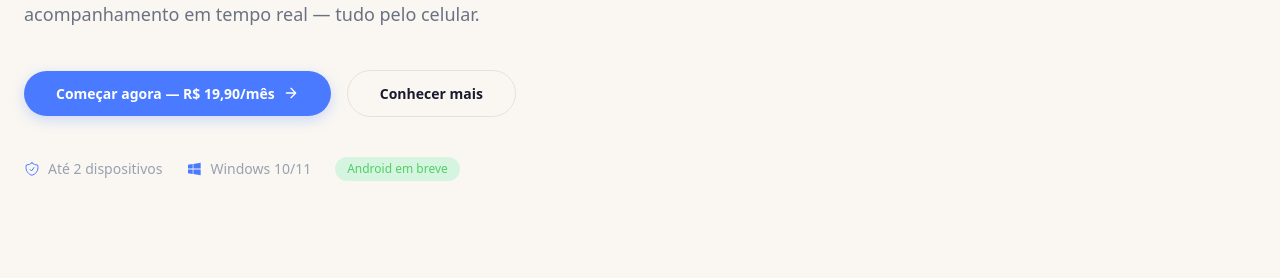
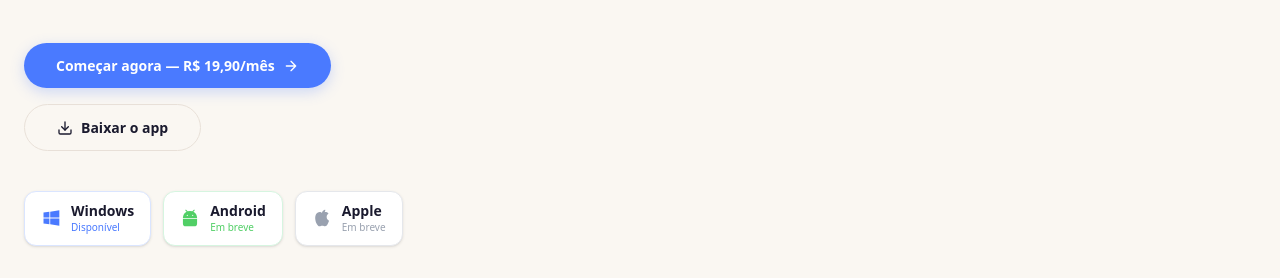
Before and after one commit to overdrive-dev/silencio-no-pc, a Next.js app in the folder web/: page / in a window 1280 px wide. Shown: the part 522-800 px from the top of the page. Built offline with nearby package versions, Linux system fonts and the light colour scheme; no server answers.

Commit message:
feat: add public download button for signed-out users, prominent platform availability bar (Windows/Android/Apple)

```diff
--- a/web/src/app/page.tsx
+++ b/web/src/app/page.tsx
@@ -148,9 +148,10 @@ export default function Home() {
                       <svg className="size-4" viewBox="0 0 24 24" fill="none" stroke="currentColor" strokeWidth="2" strokeLinecap="round" strokeLinejoin="round"><path d="M5 12h14M12 5l7 7-7 7"/></svg>
                     </button>
                   </SignUpButton>
-                  <a href="#features" className="btn-pill btn-pill-outline">
-                    Conhecer mais
-                  </a>
+                  <Link href="/download" className="btn-pill btn-pill-outline flex items-center gap-2">
+                    <svg className="size-4" viewBox="0 0 24 24" fill="none" stroke="currentColor" strokeWidth="2" strokeLinecap="round" strokeLinejoin="round"><path d="M21 15v4a2 2 0 0 1-2 2H5a2 2 0 0 1-2-2v-4"/><polyline points="7 10 12 15 17 10"/><line x1="12" y1="15" x2="12" y2="3"/></svg>
+                    Baixar o app
+                  </Link>
                 </SignedOut>
                 <SignedIn>
                   <Link href="/dispositivos" className="btn-pill btn-pill-primary">
@@ -164,19 +165,34 @@ export default function Home() {
                 </SignedIn>
               </div>
 
-              <div className="animate-fade-in-up delay-4 mt-10 flex items-center gap-x-6 gap-y-2 flex-wrap text-sm text-gray-400">
-                <div className="flex items-center gap-2">
-                  <ShieldCheckIcon className="size-4 text-[#4A7AFF]" />
-                  <span>Até 2 dispositivos</span>
-                </div>
-                <div className="flex items-center gap-2">
-                  <svg className="size-4 text-[#4A7AFF]" viewBox="0 0 24 24" fill="currentColor">
+              {/* Platform availability bar */}
+              <div className="animate-fade-in-up delay-4 mt-10 flex items-center gap-3 flex-wrap">
+                <div className="flex items-center gap-2.5 rounded-xl bg-white border border-[#DAE5FF] shadow-sm px-4 py-2.5">
+                  <svg className="size-5 text-[#4A7AFF]" viewBox="0 0 24 24" fill="currentColor">
                     <path d="M3 5.548l7.065-0.966v6.829H3V5.548zm0 12.904l7.065 0.966v-6.829H3v5.863zM11.065 4.38L22 2.75v8.661h-10.935V4.38zm0 15.24L22 21.25v-8.661h-10.935v7.031z" />
                   </svg>
-                  <span>Windows 10/11</span>
+                  <div className="flex flex-col">
+                    <span className="text-sm font-semibold text-[#1a1a2e] leading-tight">Windows</span>
+                    <span className="text-[10px] text-[#4A7AFF] font-medium">Disponível</span>
+                  </div>
                 </div>
-                <div className="flex items-center gap-1.5 rounded-full bg-[#D6F5E0] px-3 py-1">
-                  <span className="text-[#51CF66] font-medium text-xs">Android em breve</span>
+                <div className="flex items-center gap-2.5 rounded-xl bg-white border border-[#D6F5E0] shadow-sm px-4 py-2.5">
+                  <svg className="size-5 text-[#51CF66]" viewBox="0 0 24 24" fill="currentColor">
+                    <path d="M17.523 2.237a.625.625 0 0 0-.886 0L14.87 3.993a8.628 8.628 0 0 0-5.746 0L7.363 2.237a.625.625 0 1 0-.886.886l1.5 1.5A8.57 8.57 0 0 0 3.5 11.5v.5h17v-.5a8.57 8.57 0 0 0-4.477-6.877l1.5-1.5a.625.625 0 0 0 0-.886ZM8.75 9.5a.75.75 0 1 1 0-1.5.75.75 0 0 1 0 1.5Zm6.5 0a.75.75 0 1 1 0-1.5.75.75 0 0 1 0 1.5ZM3.5 13v5.5A3.5 3.5 0 0 0 7 22h10a3.5 3.5 0 0 0 3.5-3.5V13h-17Z" />
+                  </svg>
+                  <div className="flex flex-col">
+                    <span className="text-sm font-semibold text-[#1a1a2e] leading-tight">Android</span>
+                    <span className="text-[10px] text-[#51CF66] font-medium">Em breve</span>
+                  </div>
+                </div>
+                <div className="flex items-center gap-2.5 rounded-xl bg-white border border-gray-200 shadow-sm px-4 py-2.5">
+                  <svg className="size-5 text-gray-400" viewBox="0 0 24 24" fill="currentColor">
+                    <path d="M18.71 19.5C17.88 20.74 17.02 21.95 15.66 21.97C14.32 22 13.89 21.18 12.37 21.18C10.84 21.18 10.37 21.95 9.1 22C7.79 22.05 6.8 20.68 5.96 19.47C4.25 16.56 2.93 11.3 4.7 7.72C5.57 5.94 7.36 4.86 9.28 4.84C10.56 4.82 11.75 5.74 12.55 5.74C13.33 5.74 14.77 4.62 16.35 4.8C17.02 4.83 18.77 5.07 19.87 6.72C19.78 6.78 17.5 8.12 17.53 10.88C17.56 14.19 20.43 15.28 20.47 15.3C20.44 15.39 19.99 16.93 18.71 19.5ZM13 3.5C13.73 2.67 14.94 2.04 15.94 2C16.07 3.17 15.6 4.35 14.9 5.19C14.21 6.04 13.07 6.7 11.95 6.61C11.8 5.46 12.36 4.26 13 3.5Z" />
+                  </svg>
+                  <div className="flex flex-col">
+                    <span className="text-sm font-semibold text-[#1a1a2e] leading-tight">Apple</span>
+                    <span className="text-[10px] text-gray-400 font-medium">Em breve</span>
+                  </div>
                 </div>
               </div>
             </div>
```
